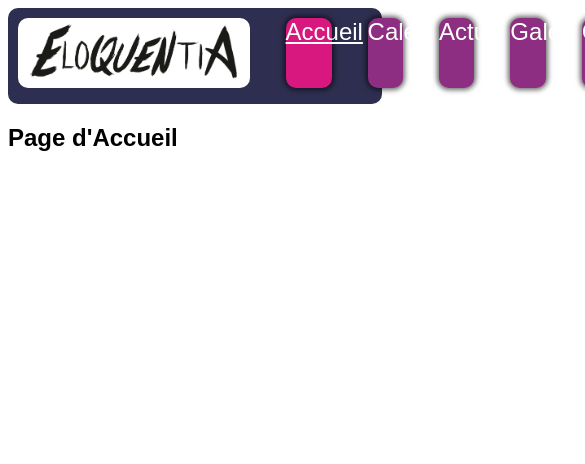
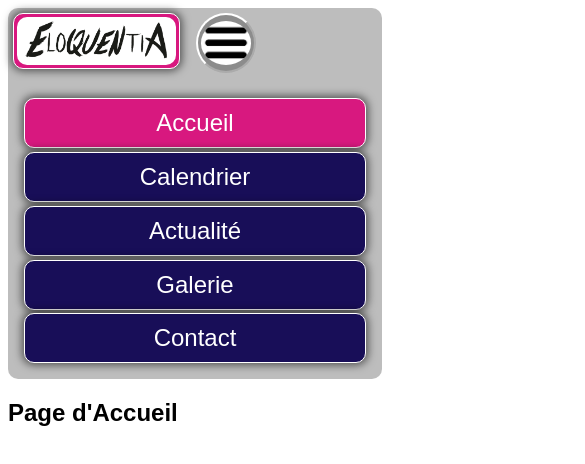
Before and after one commit to eloquentia-lille/frontend, a React app: page / in a window 390 px wide. Shown: the top 464 px of the page, 585 px wide, since content can reach past the window. Built offline with nearby package versions, Linux system fonts and the light colour scheme; the HTML template or start-up script is replaced by a standard one.

Commit message:
feat: begin of responsive when width > 900px, menu still on when mobie screen

```diff
--- a/src/components/Header.jsx
+++ b/src/components/Header.jsx
@@ -1,16 +1,27 @@
 import { NavLink } from "react-router-dom";
 import logo from "../assets/temporaire_logo.PNG";
+import menuLogo from "../assets/temp_menu_logoPNG.PNG";
 import "../styles/Header.css";
 
 function Header() {
     return(
         <header>
-            <nav>
-
-                <NavLink to="/">
+            <div className="logoContainer">
+                <NavLink
+                    to="/"
+                    className={({ isActive }) =>
+                        isActive ? "logoButton activeLink" : "logoButton navLink"
+                    }>
                         <img className="logo" src={logo} alt="logo-eloquentia" />
                 </NavLink>
 
+                <button className="menuButton">
+                    <img className="menuLogo" src={menuLogo} alt="menu-logo" />
+                </button>
+            </div>
+
+            <div className="mobileNav">
+                    <nav>
                         <NavLink
                         to="/"
                         className={({ isActive }) =>
@@ -50,8 +61,9 @@ function Header() {
                         }>
                             Contact
                         </NavLink>
+                </nav>
+            </div>
 
-            </nav>
 
         </header>
     );
--- a/src/index.css
+++ b/src/index.css
@@ -1,5 +1,20 @@
 :root {
   --font-primary: 'Montserrat', sans-serif;
+
+  --color-dark: rgb(53, 54, 56);
+  --color-light: white;
+
+  --color-primary: #D8187F;
+  --color-primary-hl: #f351a7;
+  --color-primary-dk: #8f225c;
+
+  --color-secondary: #8D2E82;
+  --color-secondary-hl: #a52396;
+  --color-secondary-dk: #46294e;
+
+  --color-tertiary: #1800AD;
+  --color-tertiary-hl: #2528b9;
+  --color-tertiary-dk: #180e58;
 
   --bg-dark: rgb(41, 40, 43);
   --bg-light: white;
--- a/src/styles/Header.css
+++ b/src/styles/Header.css
@@ -1,49 +1,118 @@
-nav{
-    display: flex;
-    flex-direction: row;
-    justify-content: start;
+header, nav {
+    display: grid;
+    grid-gap: 1vw;
+}
 
-    gap: 1.5em;
+header {
+    grid-template-columns: auto 1fr;
+    align-items: center;
+
+    background-color: var(--color-dark);
+    border-radius: 10px;
 
     text-align:center;
     font-size: 1.5em;
+}
 
-    background-color: rgb(46, 46, 80);
+nav{
+    grid-template-columns: 1fr 1fr 1fr 1fr 1fr;
+
+    margin: 1rem;
+}
+
+.navLink:hover {
+    background-color: var(--color-primary-hl);
+}
+
+nav > a, .logoContainer > a {
+    display: grid;
+    align-content: center;
+    justify-content: center;
+
+    background-color: var(--color-tertiary-dk);
+    box-shadow: rgba(0, 0, 0, 0.582) 0px 0px 8px 2px;
+
     border-radius: 10px;
+    border-style: solid;
+    border-width: 1px;
 
-    padding: 10px;
+    color: white;
+    text-decoration: none;
+
+    height: 2em;
+}
+
+.activeLink, .logoContainer .activeLink{
+    grid-column: 1fr;
+
+    background-color: var(--color-primary);
+}
+
+.logoContainer {
+    display: grid;
+    grid-template-columns: auto 1fr;
+    justify-content: center;
+
+    padding: 5px;
+}
+
+.logoButton{
+    padding: 3px;
 }
 
 .logo {
-    height: 70px;
     border-radius: 10px;
 
+    height: 2em;
 }
 
-.navLink {
-    background-color: #8D2E82;
-    border-radius: 10px;
-    text-decoration: none;
-    box-shadow: rgba(0, 0, 0, 0.582) 0px 0px 5px 2px;
+.menuButton, .menuLogo{
+    border-radius: 50%;
+}
 
-    color: white;
+.menuButton {
+    display: none;
+    justify-content: center;
+    align-items: center;
+
+    background-color: #00000042;
+    border-color: white;
+
+    width: 60px;
+    height: 60px;
+}
+
+.menuLogo{
+    width: 50px;
+}
 
 
-    width: 10%;
-    height: 70px;
+
+@media screen and (max-width: 900px) {
+    header {
+        grid-template-columns: auto;
+
+        background-color: #00000042;
     }
 
-.navLink:hover {
-    background-color: #9e4694;
+    .mobileNav {
+        border-radius: 5px;
     }
 
-.activeLink {
-    background-color: #D8187E;
-    border-radius: 10px;
-    color: white;
+    nav {
+        grid-template-rows: 1fr;
+    }
 
-    box-shadow: rgba(0, 0, 0, 0.582) 0px 0px 5px 2px;
+    nav > a {
+        grid-column: 1/6;
+    }
 
-    width: 13%;
-    height: 70px;
+    .logoContainer{
+        gap: 1rem;
     }
+
+    .menuButton{
+        display: grid;
+        gap: 10px;
+    }
+}
```
Also changed, not shown: src/assets/temp_menu_logoPNG.PNG (added). Lines whose indentation alone changed are shown as unchanged.
